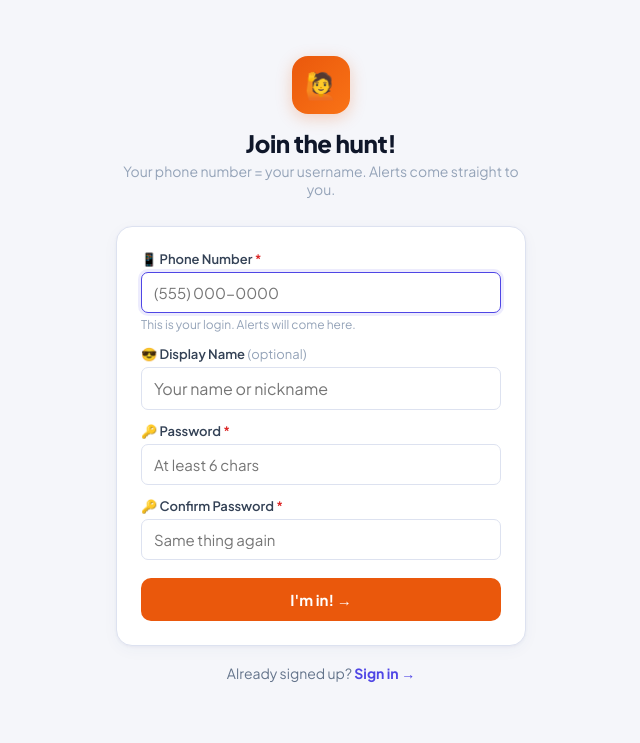
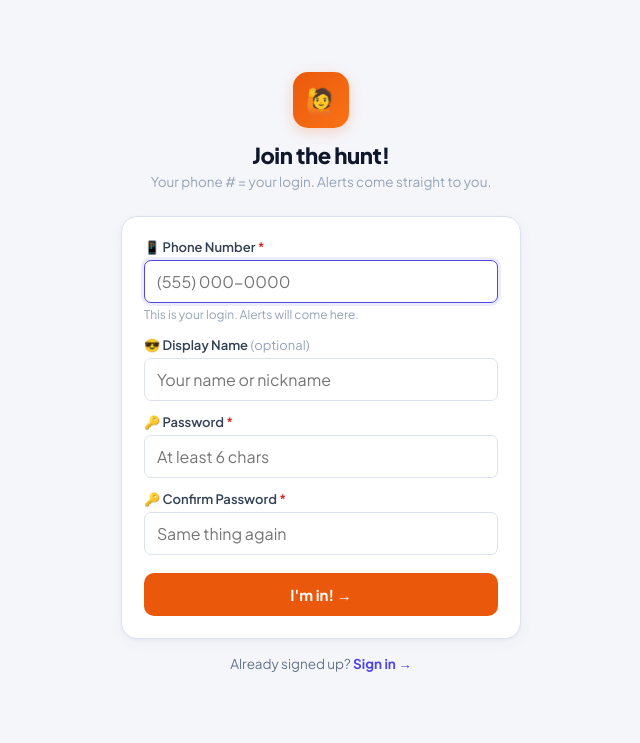
Before and after one commit to G-districts/Werebb, a Flask app: page /register in a window 1280 px wide. Shown: the top 743 px of the page, without its empty margins (319-959 px from the left). Run offline with Flask 3, Linux system fonts and the light colour scheme; data comes from the database, SQL or seed files in the repository; some libraries are stand-ins or nearby versions.

Commit message:
Update register.html

```diff
--- a/templates/register.html
+++ b/templates/register.html
@@ -1,21 +1,19 @@
 {% extends "base.html" %}
 {% block title %}Join — {{ s.app_name }}{% endblock %}
 {% block content %}
-<div style="min-height:calc(100vh - 62px);display:flex;align-items:center;justify-content:center;padding:28px 20px;">
-  <div style="width:100%;max-width:410px;">
-    <div style="text-align:center;margin-bottom:28px;">
-      <div style="width:58px;height:58px;border-radius:16px;background:linear-gradient(135deg,#ea580c,#f97316);display:flex;align-items:center;justify-content:center;font-size:26px;margin:0 auto 14px;box-shadow:0 4px 16px rgba(234,88,12,.25);">🙋</div>
-      <h1 style="font-size:24px;font-weight:800;letter-spacing:-.4px;">Join the hunt!</h1>
-      <p style="color:var(--text4);font-size:14px;margin-top:4px;">Your phone number = your username. Alerts come straight to you.</p>
+<div style="min-height:calc(100dvh - var(--nav-h) - var(--sat));display:flex;align-items:center;justify-content:center;padding:28px 18px;">
+  <div style="width:100%;max-width:400px;">
+    <div style="text-align:center;margin-bottom:26px;">
+      <div style="width:56px;height:56px;border-radius:15px;background:linear-gradient(135deg,#ea580c,#f97316);display:flex;align-items:center;justify-content:center;font-size:25px;margin:0 auto 13px;box-shadow:0 4px 14px rgba(234,88,12,.22);">🙋</div>
+      <h1 style="font-size:22px;font-weight:800;letter-spacing:-.4px;">Join the hunt!</h1>
+      <p style="color:var(--text4);font-size:13.5px;margin-top:4px;">Your phone # = your login. Alerts come straight to you.</p>
     </div>
-
     {% if error %}<div class="err">{{ error }}</div>{% endif %}
-
-    <div class="card" style="padding:24px;">
+    <div class="card" style="padding:22px;">
       <form method="POST">
         <div class="form-group">
           <label>📱 Phone Number <span class="req">*</span></label>
-          <input type="tel" name="phone" placeholder="(555) 000-0000" autocomplete="tel" autofocus required style="font-size:15px;">
+          <input type="tel" name="phone" placeholder="(555) 000-0000" autocomplete="tel" autofocus required>
           <div class="hint">This is your login. Alerts will come here.</div>
         </div>
         <div class="form-group">
@@ -24,18 +22,17 @@
         </div>
         <div class="form-group">
           <label>🔑 Password <span class="req">*</span></label>
-          <input type="password" name="password" id="pw1" placeholder="At least 6 chars" autocomplete="new-password" required minlength="6" style="font-size:15px;">
+          <input type="password" name="password" id="pw1" placeholder="At least 6 chars" autocomplete="new-password" required minlength="6">
         </div>
         <div class="form-group" style="margin-bottom:18px;">
           <label>🔑 Confirm Password <span class="req">*</span></label>
-          <input type="password" id="pw2" placeholder="Same thing again" required style="font-size:15px;">
+          <input type="password" id="pw2" placeholder="Same thing again" required>
           <div class="hint" id="pwHint"></div>
         </div>
         <button type="submit" class="btn btn-orange btn-block btn-lg">I'm in! →</button>
       </form>
     </div>
-
-    <p style="text-align:center;margin-top:18px;font-size:14px;color:var(--text3);">
+    <p style="text-align:center;margin-top:16px;font-size:13.5px;color:var(--text3);">
       Already signed up? <a href="/login" style="color:var(--accent);font-weight:700;text-decoration:none;">Sign in →</a>
     </p>
   </div>
@@ -45,8 +42,8 @@
 const p1=document.getElementById('pw1'),p2=document.getElementById('pw2'),h=document.getElementById('pwHint');
 p2.oninput=()=>{
   if(!p2.value){h.textContent='';return;}
-  if(p2.value===p1.value){h.style.color='var(--green)';h.textContent='✅ Passwords match!';}
-  else{h.style.color='var(--red)';h.textContent='❌ Passwords don\'t match';}
+  if(p2.value===p1.value){h.style.color='var(--green)';h.textContent='✅ Match!';}
+  else{h.style.color='var(--red)';h.textContent='❌ No match';}
 };
 document.querySelector('form').onsubmit=e=>{if(p1.value!==p2.value){e.preventDefault();alert('Passwords don\'t match!');}};
 </script>
```
